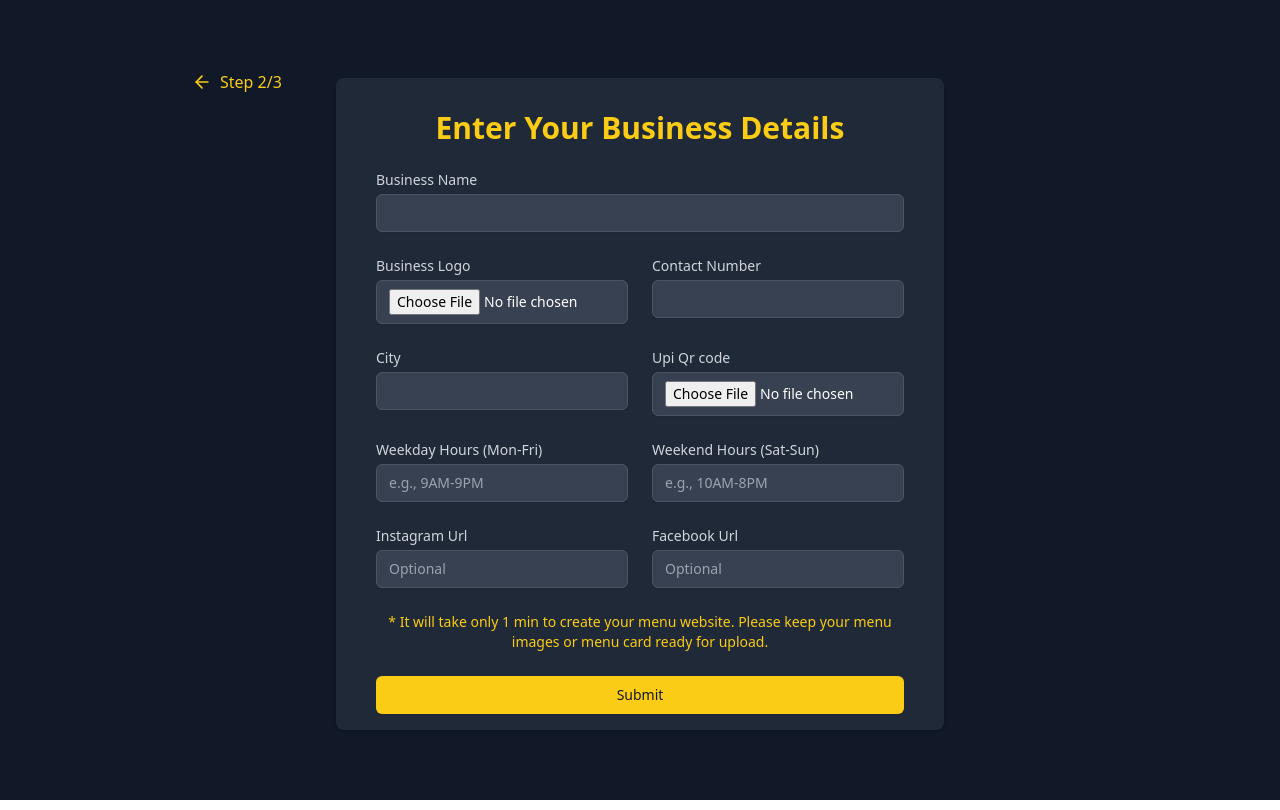
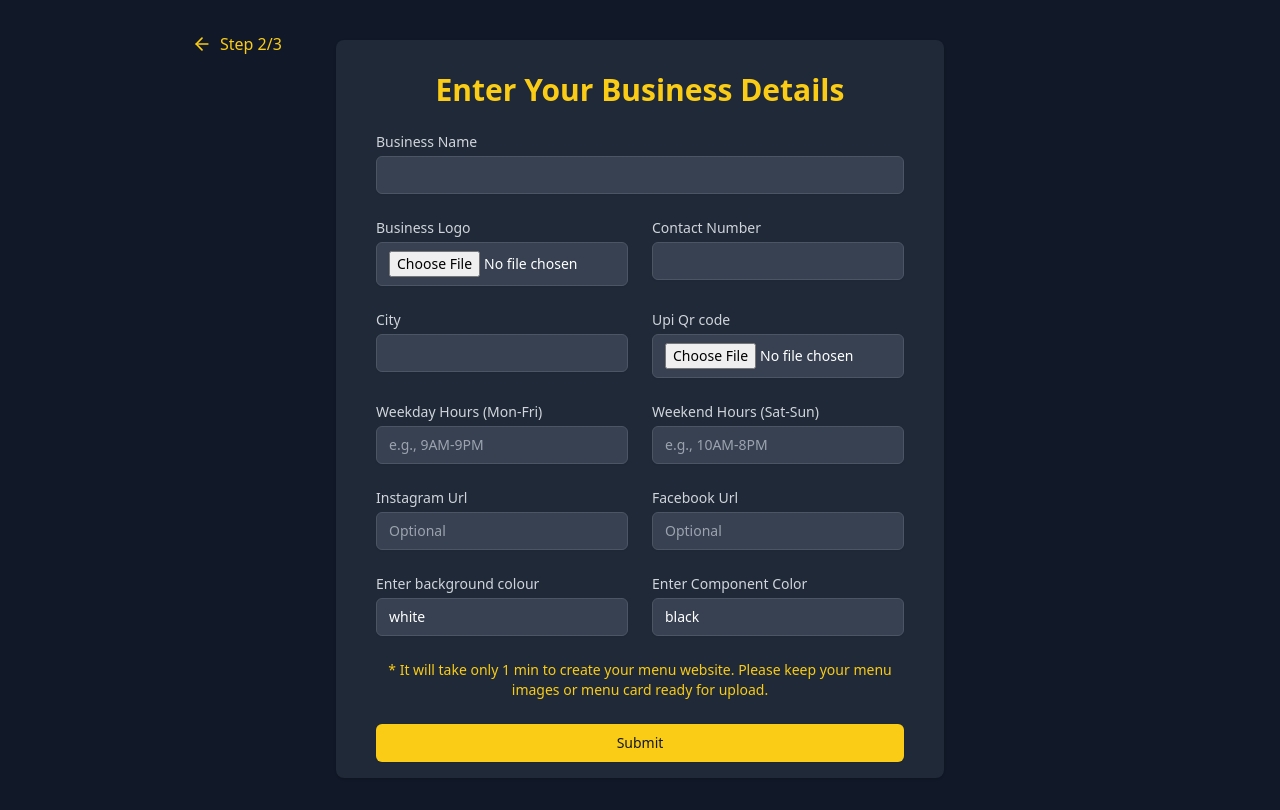
Before and after one commit to NitinGurawaliya/dineInn, a React (Vite) app in the folder frontend/: page /onboarding/details in a window 1280 px wide. Built offline with nearby package versions, Linux system fonts and the light colour scheme.

Commit message:
Update Onboarding.tsx

```diff
--- a/frontend/src/pages/Onboarding.tsx
+++ b/frontend/src/pages/Onboarding.tsx
@@ -14,6 +14,8 @@ export default function RestaurantDetails() {
   const[instagram,setInstagram] = useState('');
   const [facebook,setFacebook] = useState('');
   const[logo,setLogo] = useState<File |null> (null)
+  const[bgColor,setbgColor] = useState("white");
+  const [componentColor,setComponentColor] =useState("black")
   const navigate = useNavigate()
 
   async function handleSubmit(event:React.FormEvent) {
@@ -28,6 +30,8 @@ export default function RestaurantDetails() {
     restaurantData.append('WeekendWorking', WeekendWorking);
     restaurantData.append('Instagram',instagram);
     restaurantData.append('Facebook',facebook)
+    restaurantData.append("bgColor",bgColor);
+    restaurantData.append("componentColor",componentColor)
     if(upiQr){
       restaurantData.append('upiQr',upiQr)
     }
@@ -216,7 +220,7 @@ export default function RestaurantDetails() {
               </div>
 
               <div>
-                <label htmlFor="weekendHours" className="block text-sm font-medium text-gray-300">
+                <label  className="block text-sm font-medium text-gray-300">
                   Facebook Url
                 </label>
                 <div className="mt-1">
@@ -232,6 +236,42 @@ export default function RestaurantDetails() {
                   />
                 </div>
               </div>
+
+              <div>
+                <label  className="block text-sm font-medium text-gray-300">
+                  Enter background colour
+                </label>
+                <div className="mt-1">
+                  <input
+
+                    type="text"
+                    required
+                    className="appearance-none block w-full px-3 py-2 border border-gray-600 rounded-md shadow-sm placeholder-gray-400 focus:outline-none focus:ring-yellow-500 focus:border-yellow-500 sm:text-sm bg-gray-700 text-white"
+                    value={bgColor}
+                    onChange={(e) => setbgColor(e.target.value)}
+                    placeholder="Optional"
+                  />
+                </div>
+              </div>
+
+
+              <div>
+                <label  className="block text-sm font-medium text-gray-300">
+                  Enter Component Color
+                </label>
+                <div className="mt-1">
+                  <input
+                    id="weekendHours"
+                    name="weekendHours"
+                    type="text"
+                    required
+                    className="appearance-none block w-full px-3 py-2 border border-gray-600 rounded-md shadow-sm placeholder-gray-400 focus:outline-none focus:ring-yellow-500 focus:border-yellow-500 sm:text-sm bg-gray-700 text-white"
+                    value={componentColor}
+                    onChange={(e) => setComponentColor(e.target.value)}
+                    placeholder="Optional"
+                  />
+                </div>
+              </div>
             </div>
 
             <div className="mt-6">
@@ -239,11 +279,6 @@ export default function RestaurantDetails() {
               * It will take only 1 min to create your menu website. Please keep your menu images or menu card ready for upload.
             </p>
           </div>
-
-
-
-
-
             <div>
               <button
                 type="submit"
```
